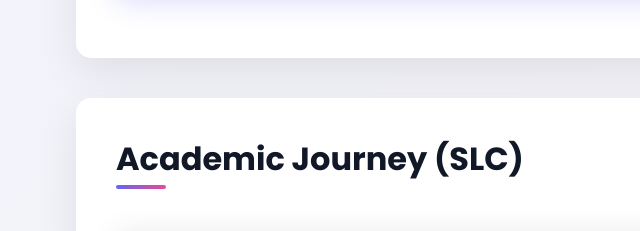
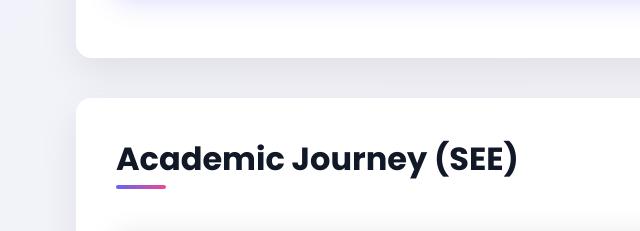
Before and after one commit to Dipesh440/DipeshPrasadSah, a plain HTML site: page index.html in a window 1280 px wide. Shown: the part 5440-5671 px from the top of the page, 8-648 px from the left. Drawn offline with nearby package versions, Linux system fonts and the light colour scheme.

Commit message:
Update index.html

```diff
--- a/index.html
+++ b/index.html
@@ -282,7 +282,7 @@
             </div>
 
             <div class="labwork-item">
-                <h3 class="labwork-title">Academic Journey (SLC)</h3>
+                <h3 class="labwork-title">Academic Journey (SEE)</h3>
                 <table>
                     <thead>
                         <tr>
```
